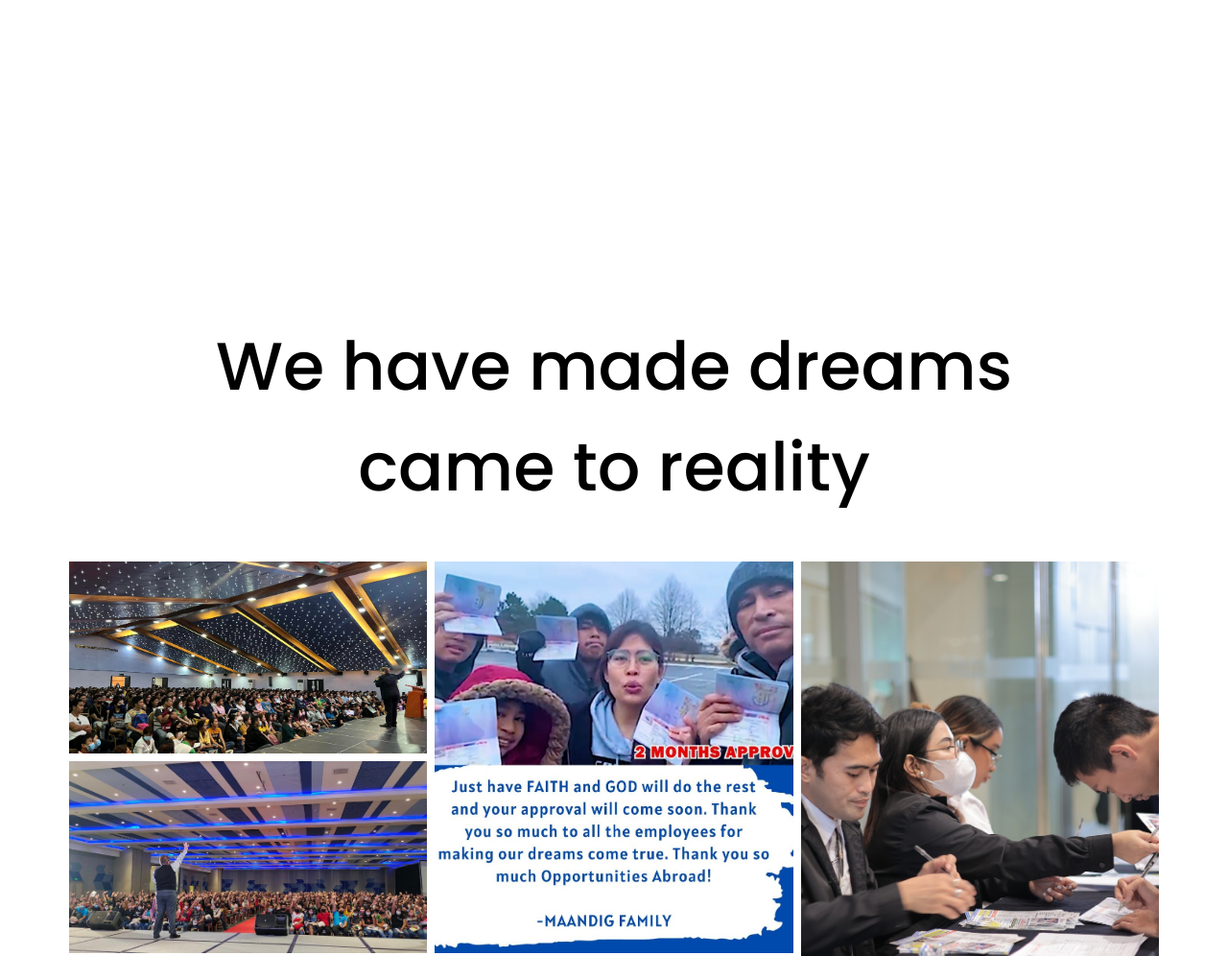
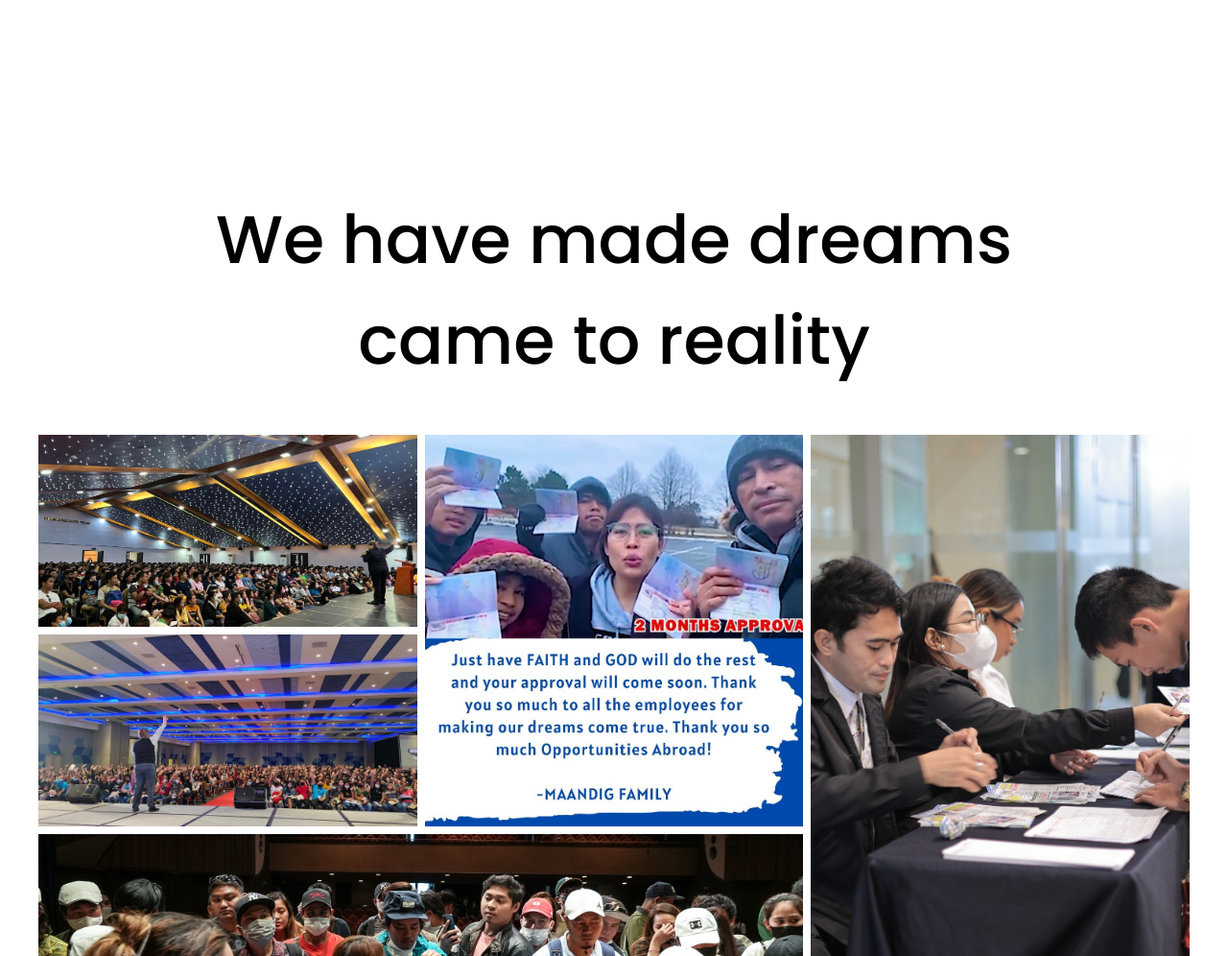
Before and after one commit to MdsMagabo/MiniProject2, a plain HTML site: page index.html in a window 1280 px wide. Shown: the part 2621-3617 px from the top of the page at 96% size. Drawn offline with nearby package versions, Linux system fonts and the light colour scheme; a web font is replaced by a local one.

Commit message:
Update style.css

```diff
--- a/css/style.css
+++ b/css/style.css
@@ -496,10 +496,7 @@ body {
 /* Gallery */
     .wrapper {
         max-width: 75rem;
-        padding: 2rem;
         margin: 0 auto;
-        margin-top: 100px;
-
         opacity: 0;
         transition: all 1.5s ease-in-out;
     }
```
